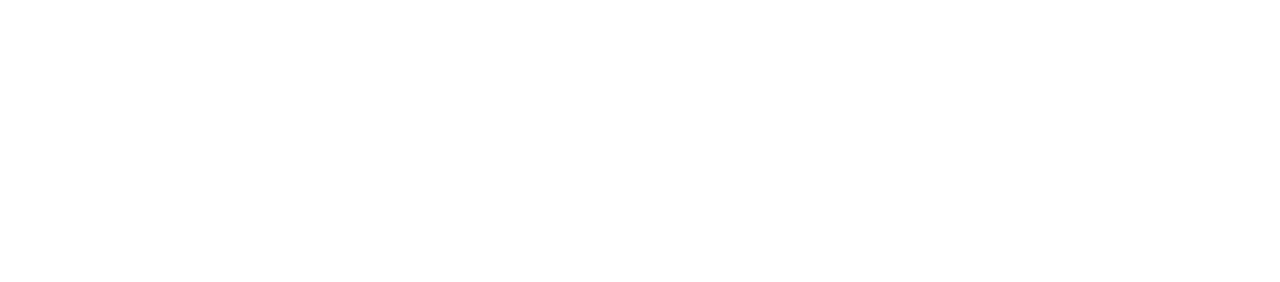
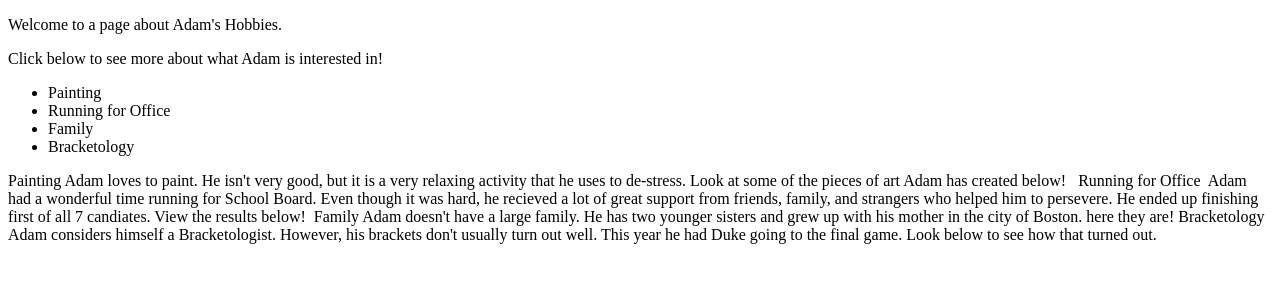
Before and after one commit to AdamCodeCode/html-me-something2, a plain HTML site: page index.html in a window 1280 px wide. Drawn offline with Linux system fonts and the light colour scheme.

Commit message:
input core elements

```diff
--- a/index.html
+++ b/index.html
@@ -1,11 +1,51 @@
+
+
 <!DOCTYPE html>
 
 <head>
-    <title>
+    <title>Adam's Hobbies</title>
+
+</head>
+
+    <body>
+        <p>Welcome to a page about Adam's Hobbies.</p>
+        <p2>Click below to see more about what Adam is interested in!</p2>
         <ul>
-            <li>
+            <li>Painting</li>
+            <li>Running for Office</li>
+            <li>Family</li>
+            <li>Bracketology</li>
+        </ul>
 
-            </li>
-        </ul>
-    </title>
-</head>
+
+        <p3>Painting</p2>
+            <p3>
+                Adam loves to paint. He isn't very good, but it is a very relaxing activity that he uses to de-stress. Look at some of the pieces of art Adam has created below!
+            </p3>
+
+            <img src="">
+            <img src="">
+
+
+        <p2>Running for Office</p2>
+            <img src="">
+            <p3>
+                Adam had a wonderful time running for School Board. Even though it was hard, he recieved a lot of great support from friends, family, and strangers who helped him to persevere. He ended up finishing first of all 7 candiates. View the results below!
+            </p3>
+            <img src="">
+
+
+        <p2>Family</p2>
+            <p3>
+                Adam doesn't have a large family. He has two younger sisters and grew up with his mother in the city of Boston. here they are!
+            </p3>
+
+        <p2>Bracketology</p2>
+
+            <p3>
+                Adam considers himself a Bracketologist. However, his brackets don't usually turn out well. This year he had Duke going to the final game. Look below to see how that turned out.
+            </p3>
+            <img src="">
+
+
+    </body>
```
